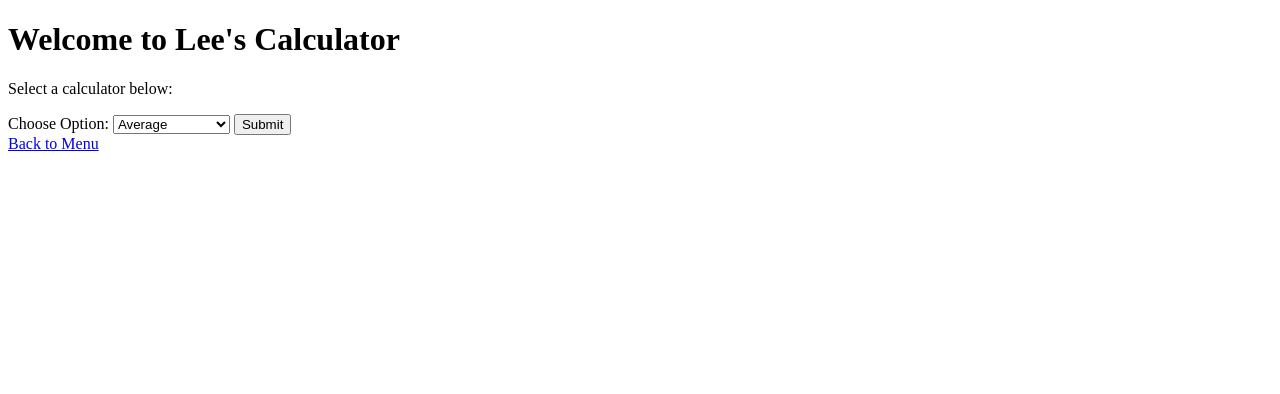
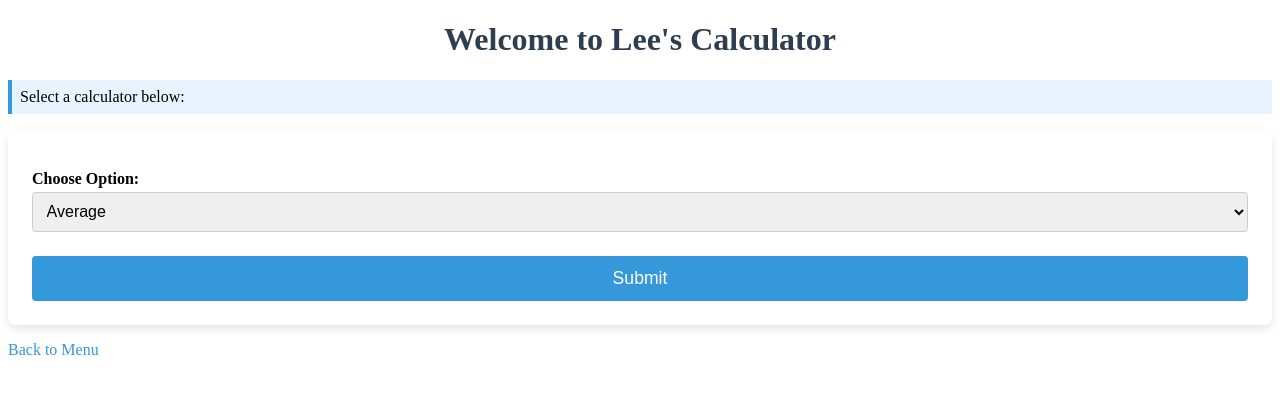
Before and after one commit to leegg713/PythonWorkoutLog, a Flask app: page /calc in a window 1280 px wide. Shown: the top 394 px of the page. Run offline with Flask 3, Linux system fonts and the light colour scheme.

Commit message:
Style applied to all pages

```diff
--- a/static/style.css
+++ b/static/style.css
@@ -0,0 +1,102 @@
+<style>
+  body {
+    font-family: Arial, sans-serif;
+    max-width: 600px;
+    margin: 2rem auto;
+    padding: 0 1rem;
+    background-color: #f9f9f9;
+    color: #333;
+  }
+
+  h1 {
+    text-align: center;
+    color: #2c3e50;
+  }
+
+  form {
+    background: white;
+    padding: 1.5rem;
+    border-radius: 8px;
+    box-shadow: 0 4px 8px rgb(0 0 0 / 0.1);
+  }
+
+  label {
+    display: block;
+    margin-top: 1rem;
+    font-weight: 600;
+    font-size: 1rem;
+  }
+
+  input[type="text"],
+  select {
+    width: 100%;
+    padding: 0.6rem;
+    margin-top: 0.25rem;
+    border: 1px solid #ccc;
+    border-radius: 4px;
+    box-sizing: border-box;
+    font-size: 1rem;
+  }
+
+  button[type="submit"] {
+    margin-top: 1.5rem;
+    background-color: #3498db;
+    border: none;
+    color: white;
+    padding: 0.75rem 1.25rem;
+    font-size: 1.1rem;
+    border-radius: 4px;
+    cursor: pointer;
+    transition: background-color 0.2s ease;
+    width: 100%;  /* Full width on mobile */
+  }
+
+  button[type="submit"]:hover {
+    background-color: #2980b9;
+  }
+
+  p {
+    margin-top: 0.75rem;
+    padding: 0.5rem;
+    background-color: #e7f3fe;
+    border-left: 4px solid #3498db;
+  }
+
+  a {
+    display: inline-block;
+    margin-top: 1rem;
+    color: #3498db;
+    text-decoration: none;
+  }
+
+  a:hover {
+    text-decoration: underline;
+  }
+
+  /* Responsive adjustments for small screens */
+  @media (max-width: 400px) {
+    body {
+      margin: 1rem;
+      padding: 0 0.5rem;
+    }
+
+    h1 {
+      font-size: 1.5rem;
+    }
+
+    label {
+      font-size: 0.9rem;
+    }
+
+    input[type="text"],
+    select {
+      font-size: 0.9rem;
+      padding: 0.5rem;
+    }
+
+    button[type="submit"] {
+      font-size: 1rem;
+      padding: 0.7rem;
+    }
+  }
+</style>
--- a/templates/add.html
+++ b/templates/add.html
@@ -1,7 +1,9 @@
 <!DOCTYPE html>
 <html>
 <head>
+    <meta charset="UTF-8">
     <title>Add Exercise Entry</title>
+    <link rel="stylesheet" href="{{ url_for('static', filename='style.css') }}">
 </head>
 <body>
     <h1>Add New Exercise</h1>
--- a/templates/graph.html
+++ b/templates/graph.html
@@ -4,7 +4,7 @@
     <meta charset="UTF-8">
     <meta name="viewport" content="width=device-width, initial-scale=1.0">
     <title>Lee Workout App Graphing Page</title>
-    <link rel="stylesheet" href="static/styles.css">
+    <link rel="stylesheet" href="static/style.css">
 </head>
 <body>
 
--- a/templates/home.html
+++ b/templates/home.html
@@ -4,7 +4,7 @@
     <meta charset="UTF-8">
     <meta name="viewport" content="width=device-width, initial-scale=1.0">
     <title>Lee Workout App Home Page</title>
-    <link rel="stylesheet" href="static/styles.css">
+    <link rel="stylesheet" href="static/style.css">
 </head>
 <body>
 
```
